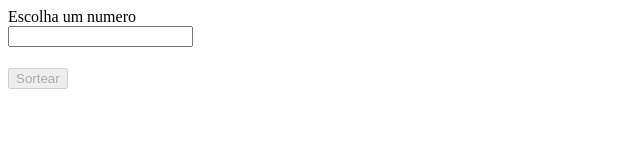
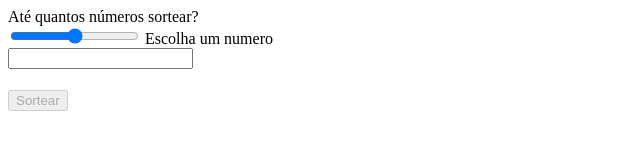
Before and after one commit to wgPassos/modulo09-JS-Intemediario, a plain HTML site: page 17-criando-pag-sorteio/index.html in a window 1280 px wide. Shown: the whole page, without its empty margins (0-640 px from the left). Drawn offline with Linux system fonts and the light colour scheme.

Commit message:
Voltando...

```diff
--- a/17-criando-pag-sorteio/index.html
+++ b/17-criando-pag-sorteio/index.html
@@ -9,6 +9,9 @@
 </head>
 
 <body>
+    <label for="numero">Até quantos números sortear?<br>
+        <input type="range" name="numero" id="numero">
+    </label>
     <label for="numero">Escolha um numero<br>
         <input type="number" name="numero" id="numero">
     </label>
```
